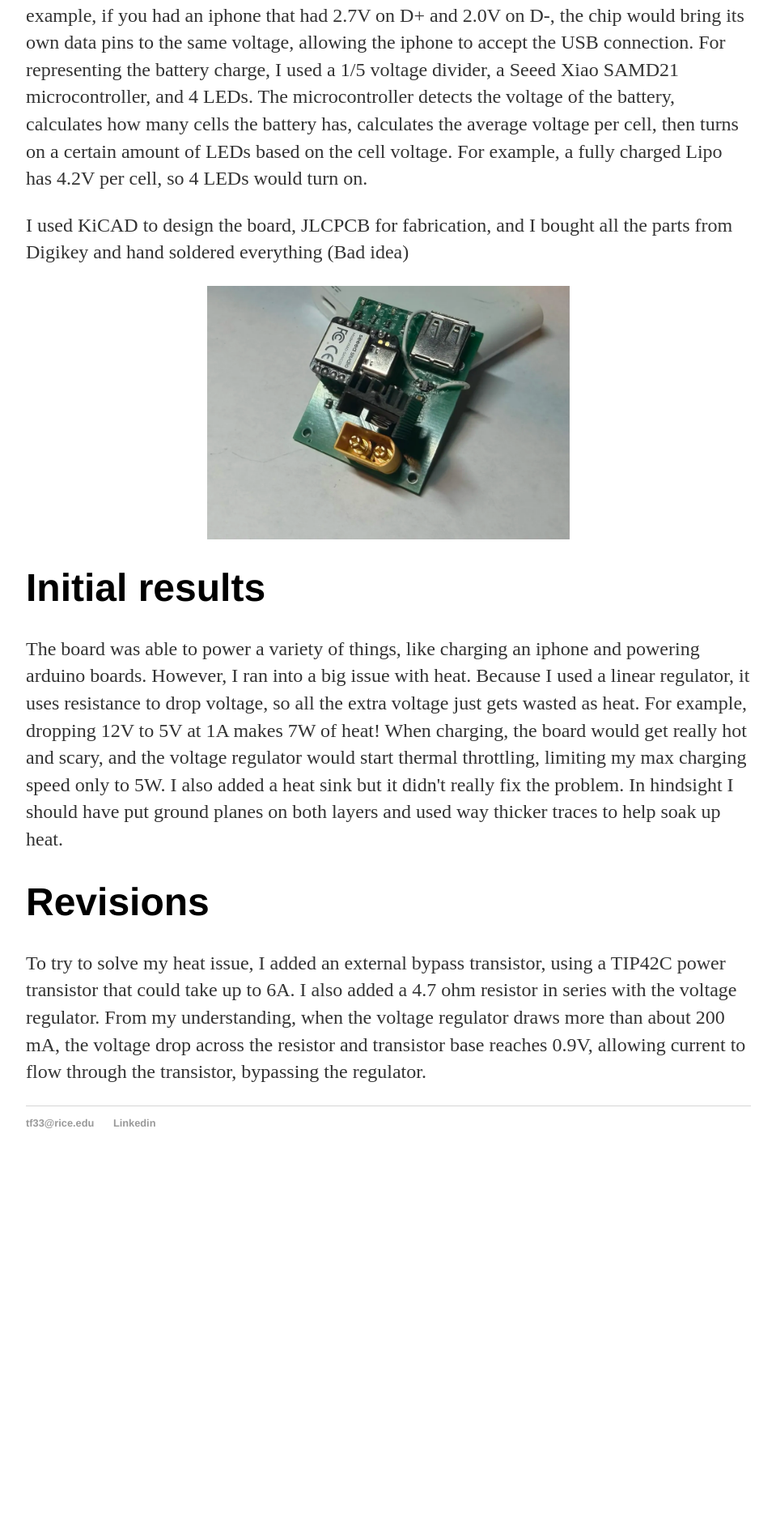
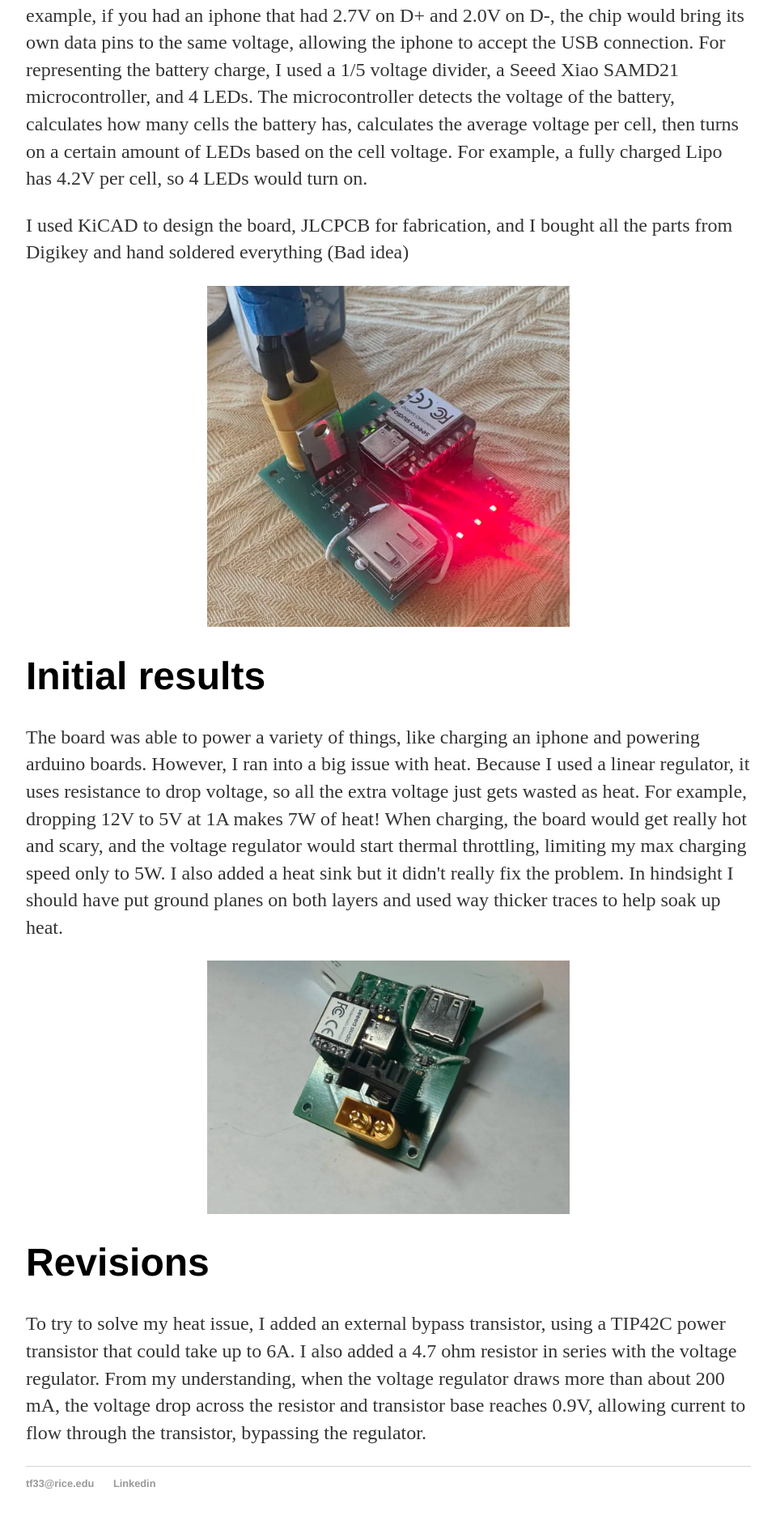
Before and after one commit to tfu1897/tfu1897.github.io, a Jekyll site: the page built from Projects/charger.html, in a window 1280 px wide. Shown: the part 698-2597 px from the top of the page at 81% size, without its empty margins (160-1119 px from the left). Built offline with Jekyll 4.4.1, drawn with Linux system fonts in a browser that asks for light colours; before the commit the page ends 2152 px from its top, so only the background shows below that.

Commit message:
Update charger.html

```diff
--- a/Projects/charger.html
+++ b/Projects/charger.html
@@ -12,10 +12,10 @@ permalink: /Projects/charger/
 
 	<p>For regulating the voltage, I used a LM7805 linear voltage regulator which can take 7-35V in and output 5V 1.5A. For communicating with the USB port, I used a TPS2513 chip, which connects to the D+ and D- of a USB port and matches the voltage it sees. For example, if you had an iphone that had 2.7V on D+ and 2.0V on D-, the chip would bring its own data pins to the same voltage, allowing the iphone to accept the USB connection.  For representing the battery charge, I used a 1/5 voltage divider, a Seeed Xiao SAMD21 microcontroller, and 4 LEDs.  The microcontroller detects the voltage of the battery, calculates how many cells the battery has, calculates the average voltage per cell, then turns on a certain amount of LEDs based on the cell voltage.  For example, a fully charged Lipo has 4.2V per cell, so 4 LEDs would turn on. </p>
 	<p>I used KiCAD to design the board, JLCPCB for fabrication, and I bought all the parts from Digikey and hand soldered everything (Bad idea)</p>
-		<img src="{{ 'images/board.jpg' | relative_url }}" class="centered-image">
+		<img src="{{ 'images/boardon.jpg' | relative_url }}" class="centered-image">
 	<h1>Initial results</h1>
 	<p>The board was able to power a variety of things, like charging an iphone and powering arduino boards.  However, I ran into a big issue with heat. Because I used a linear regulator, it uses resistance to drop voltage, so all the extra voltage just gets wasted as heat. For example, dropping 12V to 5V at 1A makes 7W of heat!  When charging, the board would get really hot and scary, and the voltage regulator would start thermal throttling, limiting my max charging speed only to 5W.  I also added a heat sink but it didn't really fix the problem. In hindsight I should have put ground planes on both layers and used way thicker traces to help soak up heat.</p>
-
+		<img src="{{ 'images/board.jpg' | relative_url }}" class="centered-image">
 	<h1>Revisions</h1>
 	<p>To try to solve my heat issue, I added an external bypass transistor, using a TIP42C power transistor that could take up to 6A.  I also added a 4.7 ohm resistor in series with the voltage regulator.  From my understanding, when the voltage regulator draws more than about 200 mA, the voltage drop across the resistor and transistor base reaches 0.9V, allowing current to flow through the transistor, bypassing the regulator. </p>
 </div>
```
